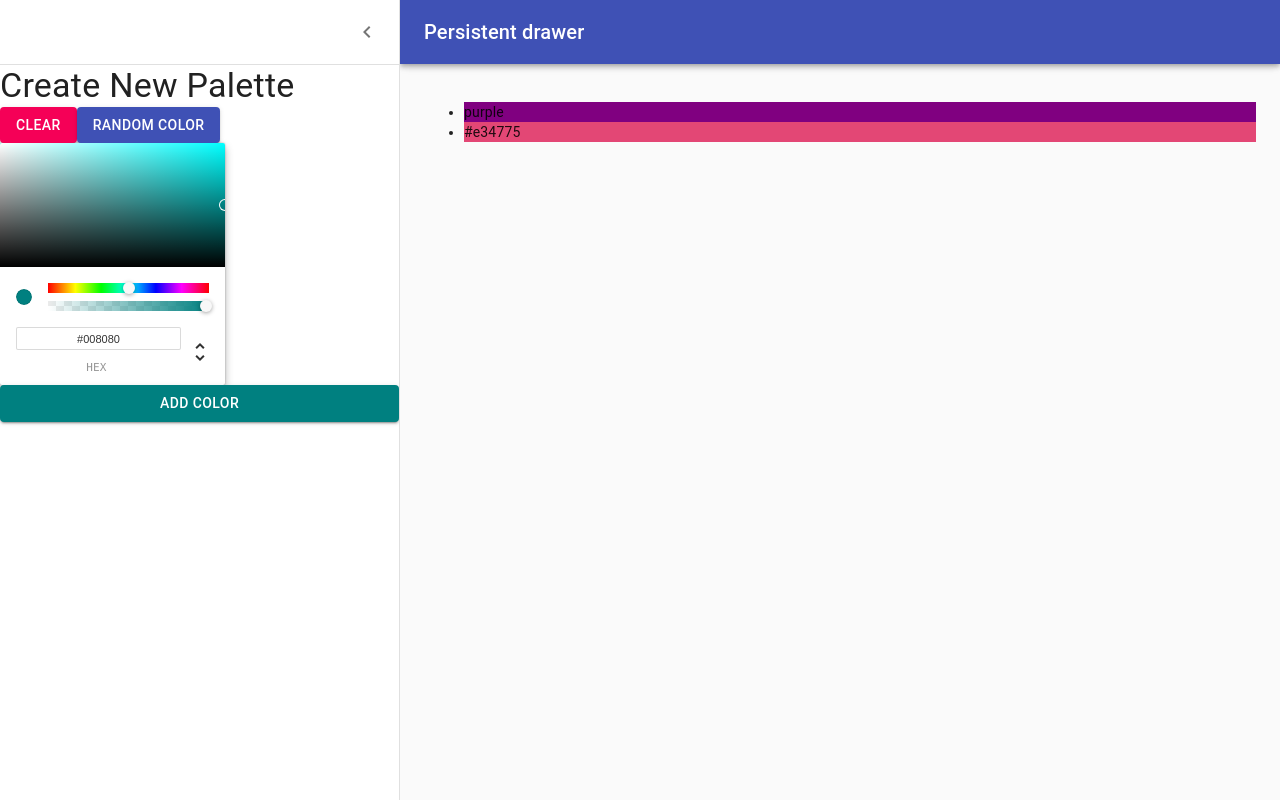
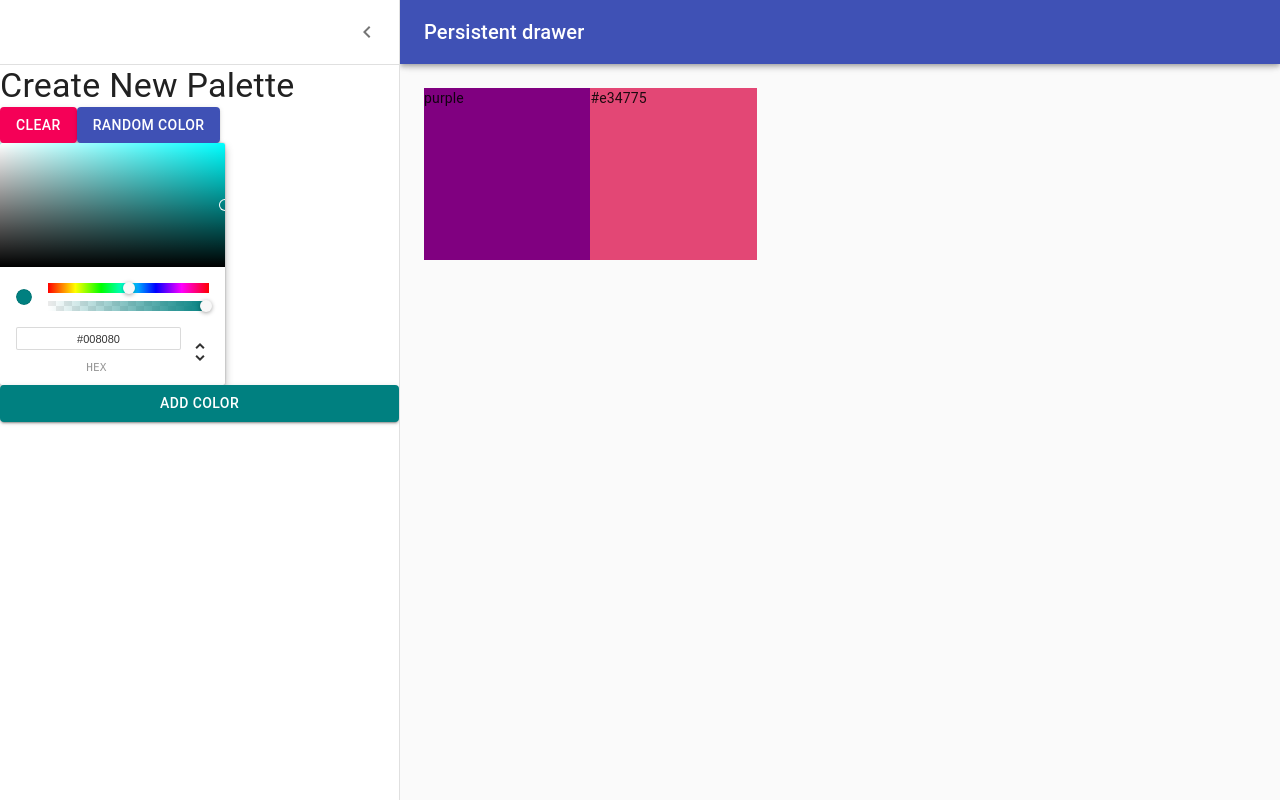
Before and after one commit to ecuarezma/colors-project, a React (Create React App) app: page /palette/new in a window 1280 px wide. Built offline with nearby package versions, Linux system fonts and the light colour scheme.

Commit message:
Add DraggableColorBox component

```diff
--- /dev/null
+++ b/src/DraggableColorBox.js
@@ -0,0 +1,27 @@
+import React from "react";
+import { withStyles } from "@material-ui/styles";
+
+const styles = {
+  root: {
+    width: "20%",
+    height: "25%",
+    margin: "0 auto",
+    display: "inline-block",
+    position: "relative",
+    cursor: "pointer",
+    marginBottom: "-3.5px"
+  }
+};
+
+function DraggableColorBox(props) {
+  return (
+    <div
+      className={props.classes.root}
+      style={{ backgroundColor: props.color }}
+    >
+      {props.color}
+    </div>
+  );
+}
+
+export default withStyles(styles)(DraggableColorBox);
--- a/src/NewPaletteForm.js
+++ b/src/NewPaletteForm.js
@@ -12,6 +12,7 @@
 import MenuIcon from "@material-ui/icons/Menu";
 import ChevronLeftIcon from "@material-ui/icons/ChevronLeft";
 import { ChromePicker } from "react-color";
+import DraggableColorBox from "./DraggableColorBox";
 
 const drawerWidth = 400;
 
@@ -55,6 +56,7 @@
     justifyContent: "flex-end"
   },
   content: {
+    height: "calc(100vh - 64px)",
     flexGrow: 1,
     padding: theme.spacing.unit * 3,
     transition: theme.transitions.create("margin", {
@@ -169,11 +171,10 @@
           })}
         >
           <div className={classes.drawerHeader} />
-          <ul>
-            {this.state.colors.map(color => (
-              <li style={{ backgroundColor: color }}>{color}</li>
-            ))}
-          </ul>
+
+          {this.state.colors.map(color => (
+            <DraggableColorBox color={color} />
+          ))}
         </main>
       </div>
     );
```
